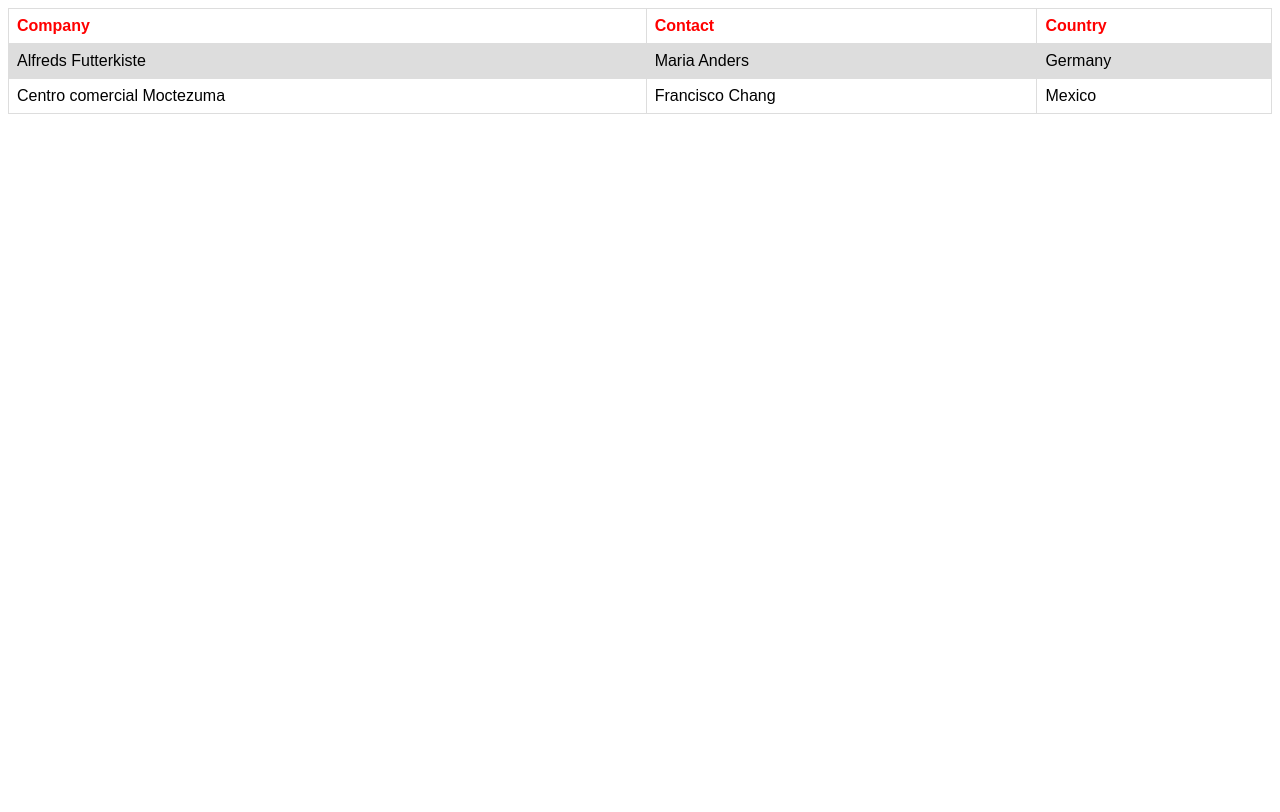
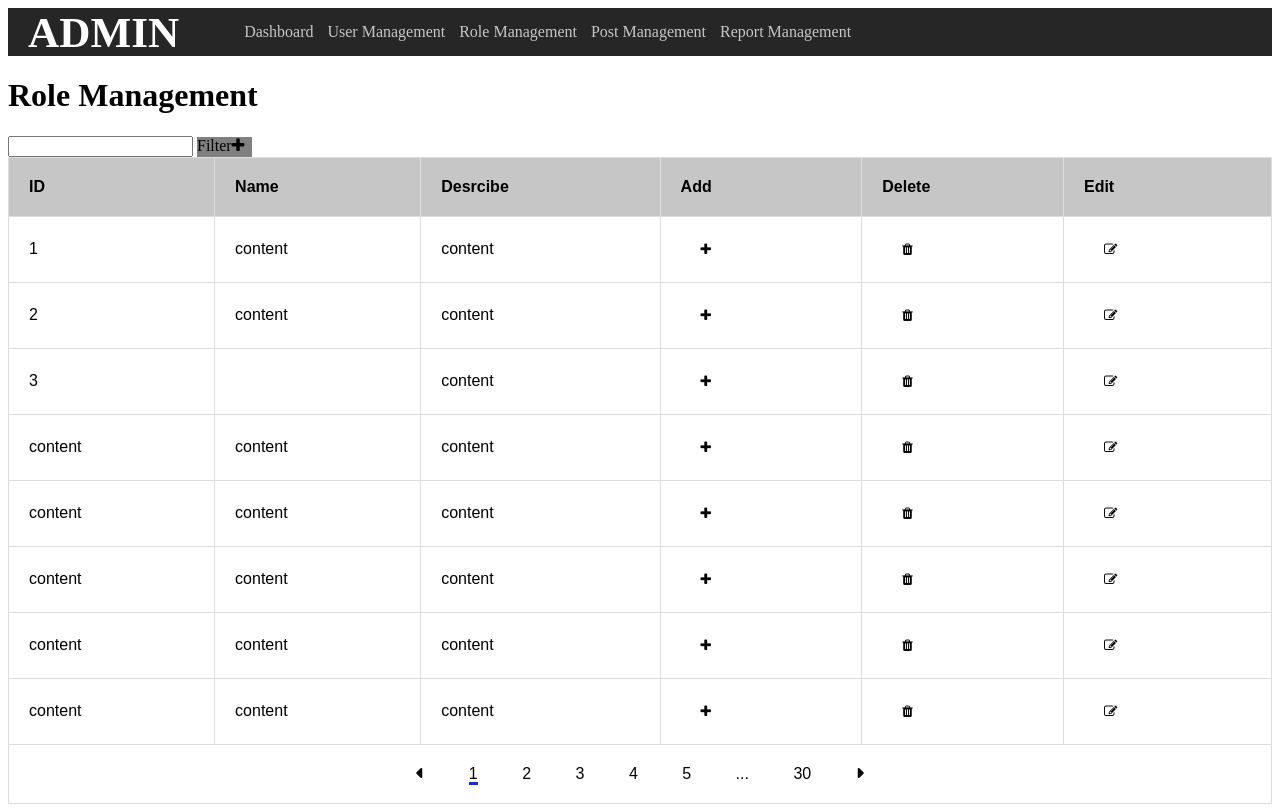
Before and after one commit to GiaKhuong32/ADMIN-PAGE-, a plain HTML site: page index.html in a window 1280 px wide. Drawn offline with Linux system fonts and the light colour scheme.

Commit message:
bai tap tuan 2

```diff
--- a/index.css
+++ b/index.css
@@ -7,12 +7,93 @@ table {
 td, th {
   border: 1px solid #dddddd;
   text-align: left;
-    padding: 8px;
+  padding: 20px;
 }
 
-  tr:nth-child(even) {
-    background-color: #dddddd;
+.title {
+  background-color: #C6C6C6;
 }
-  tr th{
-    color:red
+.btn {
+  background-color: white;
+  border: none;
+  color: black ;
+  padding: 5px 20px;
+
+  cursor: pointer;
 }
+
+
+.btn:hover {
+  background-color: RoyalBlue;
+}
+i {
+  color: black ;
+  font-size: 16px;
+}
+
+.dropdown {
+  position: relative;
+  display: inline-block;
+}
+
+.dropdown-content {
+  display: none;
+  position: absolute;
+  background-color: #f9f9f9;
+  min-width: 160px;
+  box-shadow: 0px 8px 16px 0px rgba(0,0,0,0.2);
+  padding: 12px 16px;
+  z-index: 1;
+}
+
+.dropdown:hover .dropdown-content {
+  display: block;
+}
+.button-filter{
+  width: 55px;
+  display: flex;
+  height: 20px;
+  background-color: gray;
+
+}
+tr.footer td {
+  text-align: center; /* Canh giữa theo chiều ngang */
+  vertical-align: middle; /* Canh giữa theo chiều dọc */
+}
+ .footer span {
+  margin: 0 20px;
+  cursor: pointer;
+}
+
+ .footer span:nth-child(2) {
+  border-bottom: 3px solid #182fc6;
+}
+
+.navbar {
+  width: 100%;
+  height: 48px;
+  display: flex;
+  align-items: center;
+  background-color: #262626;
+}
+.navbar ul {
+  list-style: none;
+}
+
+.navbar li {
+  display: inline-block;
+  margin: 5px;
+  color: #c6c6c6;
+  cursor: pointer;
+  transition: 0.2s;
+}
+
+.navbar li:hover {
+  color: #fff;
+}
+.navbar .logo {
+  margin: 0 20px;
+  color: #fff;
+  font-size: 1.8rem;
+  font-weight: 600;
+}
--- a/index.html
+++ b/index.html
@@ -1,26 +1,137 @@
 <!DOCTYPE html>
+<html lang="en">
 <head>
   <meta charset="UTF-8">
-    <title>Role Management</title>
-    <link rel="stylesheet" href="./index.css">
+  <meta name="viewport" content="width=device-width, initial-scale=1.0">
+  <title>Document</title>
+  <link rel="stylesheet" href="index.css">
+  <link rel="stylesheet" href="https://cdnjs.cloudflare.com/ajax/libs/font-awesome/6.5.1/css/all.min.css" integrity="sha512-DTOQO9RWCH3ppGqcWaEA1BIZOC6xxalwEsw9c2QQeAIftl+Vegovlnee1c9QX4TctnWMn13TZye+giMm8e2LwA==" crossorigin="anonymous" referrerpolicy="no-referrer" />
+  <link rel="stylesheet" href="https://cdnjs.cloudflare.com/ajax/libs/font-awesome/4.7.0/css/font-awesome.min.css">
 </head>
 <body>
+  <header>
+    <!-- Navbar -->
+    <nav class="navbar">
+      <!-- Logo -->
+      <div class="logo">
+        <h1>ADMIN</h1>
+      </div>
+
+      <!-- Navigation -->
+      <ul>
+        <li>Dashboard</li>
+        <li>User Management</li>
+        <li>Role Management</li>
+        <li>Post Management</li>
+        <li>Report Management</li>
+      </ul>
+    </nav>
+  </header>
+  <h1> Role Management</h1>
+  <div>
+    <input type="text">
+    <div class="dropdown">
+      <div class="button-filter">
+
+        <span>Filter</span>
+        <i class="fa fa-plus"></i>
+      </div>
+      <div class="dropdown-content">
+        <p>Filter by Name</p>
+        <p>Filter by ID</p>
+      </div>
+    </div>
+  </div>
   <table>
+    <thead class="title">
+        <th>ID</th>
+        <th>Name</th>
+        <th>Desrcibe</th>
+        <th>Add</th>
+        <th>Delete</th>
+        <th>Edit</th>
+    </thead>
+    <tbody>
       <tr>
-          <th>Company</th>
-          <th>Contact</th>
-          <th>Country</th>
+          <td>1</td>
+          <td>content</td>
+          <td>content</td>
+          <td><button class="btn"><i class="fa fa-plus"></i></button></td>
+          <td><button class="btn"><i class="fa fa-trash"></i></button></td>
+          <td><button class="btn"><i class="fa fa-edit"></i></button></td>
       </tr>
       <tr>
-          <td>Alfreds Futterkiste</td>
-          <td>Maria Anders</td>
-          <td>Germany</td>
+        <td>2</td>
+        <td>content</td>
+        <td>content</td>
+        <td><button class="btn"><i class="fa fa-plus"></i></button></td>
+        <td><button class="btn"><i class="fa fa-trash"></i></button></td>
+        <td><button class="btn"><i class="fa fa-edit"></i></button></td>
     </tr>
       <tr>
-          <td>Centro comercial Moctezuma</td>
-          <td>Francisco Chang</td>
-          <td>Mexico</td>
+      <td>3</td>
+      <td></td>
+      <td>content</td>
+      <td><button class="btn"><i class="fa fa-plus"></i></button></td>
+      <td><button class="btn"><i class="fa fa-trash"></i></button></td>
+      <td><button class="btn"><i class="fa fa-edit"></i></button></td>
+
     </tr>
+    <tr>
+    <td>content</td>
+    <td>content</td>
+    <td>content</td>
+    <td><button class="btn"><i class="fa fa-plus"></i></button></td>
+    <td><button class="btn"><i class="fa fa-trash"></i></button></td>
+    <td><button class="btn"><i class="fa fa-edit"></i></button></td>
+    </tr>
+    <tr>
+  <td>content</td>
+  <td>content</td>
+  <td>content</td>
+  <td><button class="btn"><i class="fa fa-plus"></i></button></td>
+  <td><button class="btn"><i class="fa fa-trash"></i></button></td>
+  <td><button class="btn"><i class="fa fa-edit"></i></button></td>
+    </tr>
+    <tr>
+      <td>content</td>
+      <td>content</td>
+      <td>content</td>
+      <td><button class="btn"><i class="fa fa-plus"></i></button></td>
+      <td><button class="btn"><i class="fa fa-trash"></i></button></td>
+      <td><button class="btn"><i class="fa fa-edit"></i></button></td>
+  </tr>
+  <tr>
+    <td>content</td>
+    <td>content</td>
+    <td>content</td>
+    <td><button class="btn"><i class="fa fa-plus"></i></button></td>
+    <td><button class="btn"><i class="fa fa-trash"></i></button></td>
+    <td><button class="btn"><i class="fa fa-edit"></i></button></td>
+      </tr>
+      <tr>
+        <td>content</td>
+        <td>content</td>
+        <td>content</td>
+        <td><button class="btn"><i class="fa fa-plus"></i></button></td>
+        <td><button class="btn"><i class="fa fa-trash"></i></button></td>
+        <td><button class="btn"><i class="fa fa-edit"></i></button></td>
+          </tr>
+          <tr class="footer">
+            <td colspan="6" >
+              <span><i class="fa-solid fa-caret-left"></i></span>
+              <span>1</span>
+              <span>2</span>
+              <span>3</span>
+              <span>4</span>
+              <span>5</span>
+              <span>...</span>
+              <span>30</span>
+              <span><i class="fa-solid fa-caret-right"></i></span>
+            </td>
+          </tr>
+    </tbody>
   </table>
+
 </body>
 </html>
```
Lines whose indentation alone changed are shown as unchanged.
